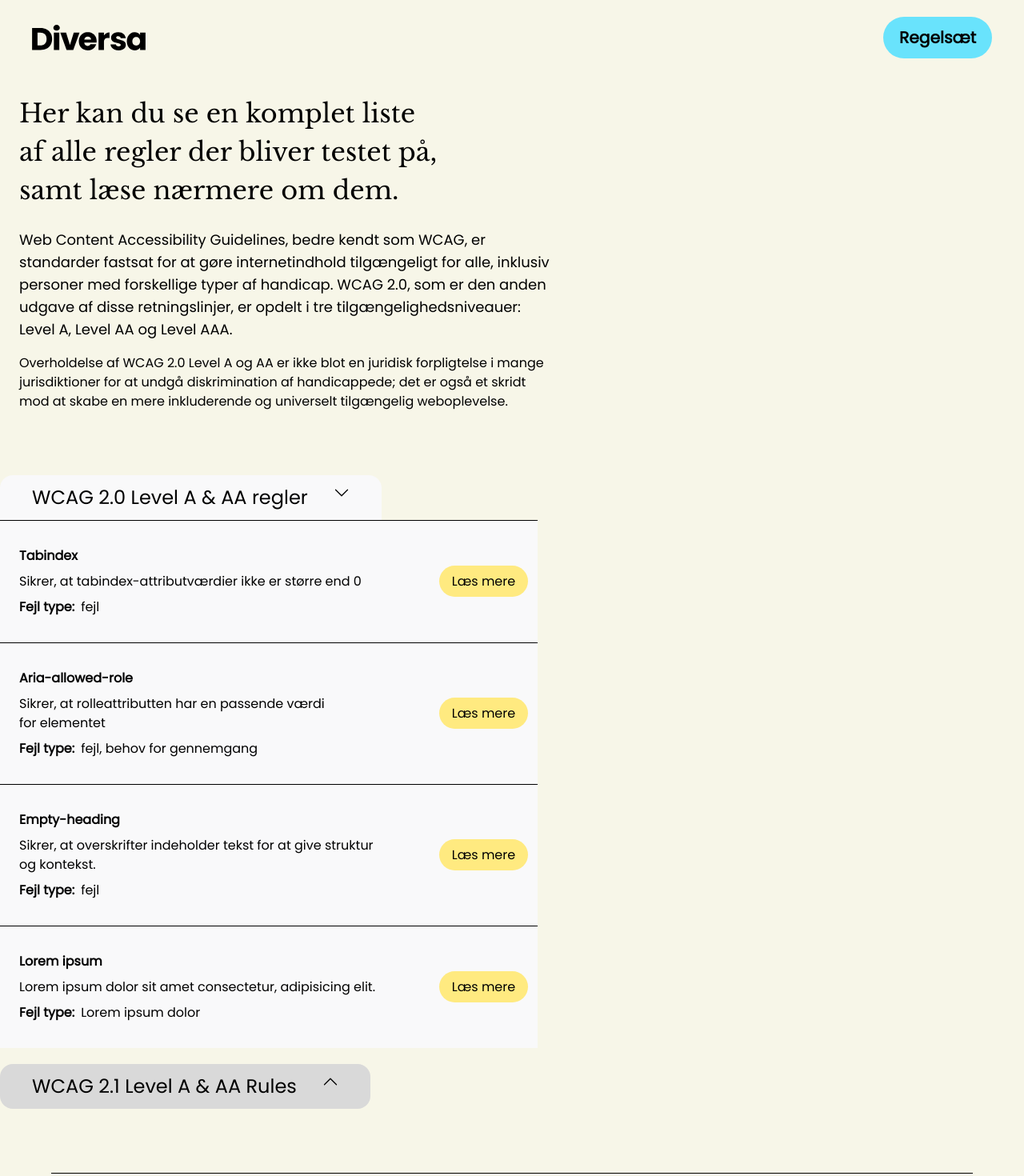
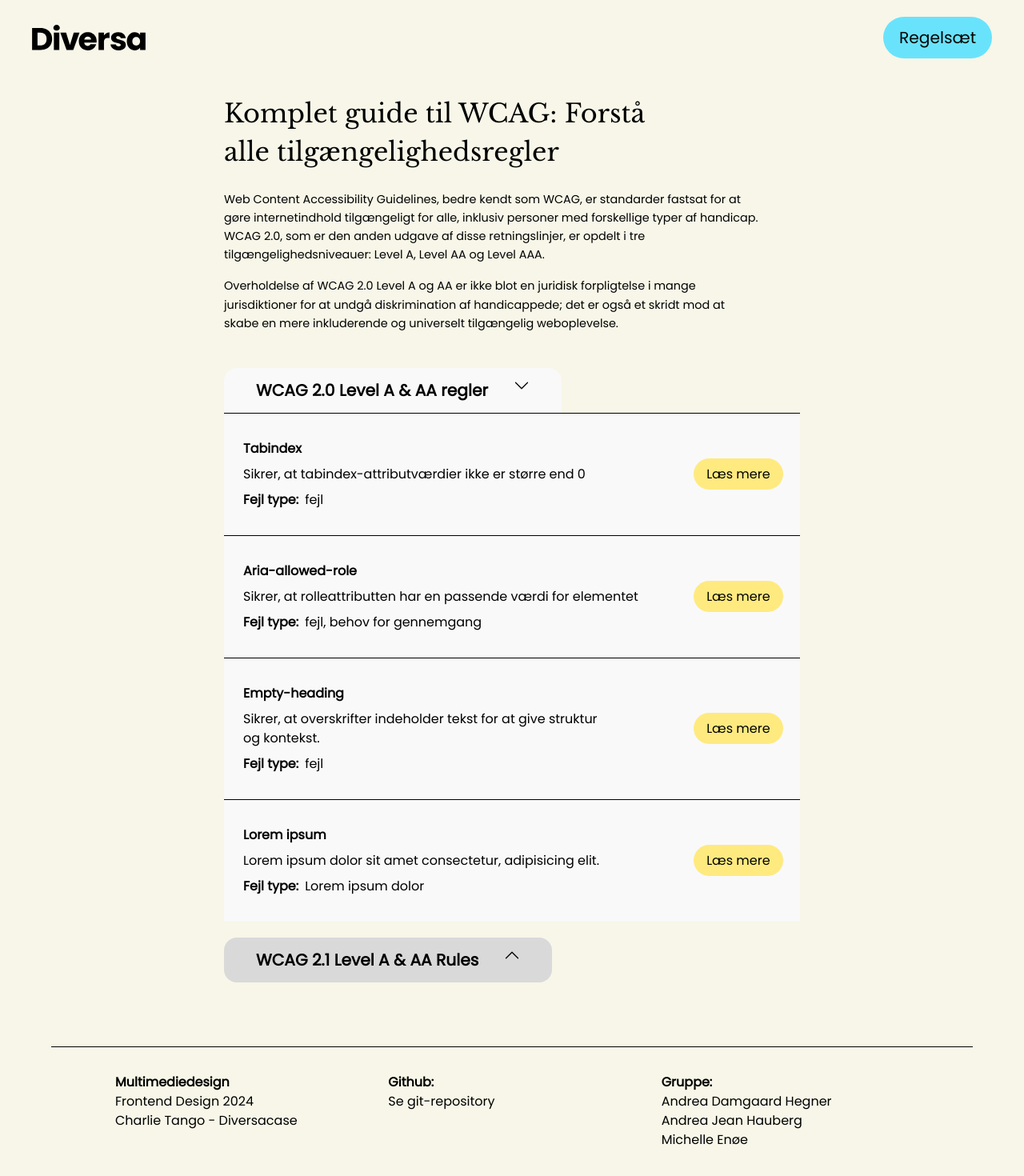
Before and after one commit to michelleenoe/diversa-case, a Next.js app: page /rules in a window 1280 px wide. Shown: the top 1470 px of the page at 80% size. Built offline with nearby package versions, Linux system fonts and the light colour scheme.

Commit message:
tailwind changes

```diff
--- a/src/app/[slug]/page.jsx
+++ b/src/app/[slug]/page.jsx
@@ -15,27 +15,59 @@ export default function RulesPage({ params }) {
 
   return (
     <>
-      <section>
-        <article className="pt-10  p-6">
+      <section className="grid grid-cols-gridContent">
+        <div className=" pt-10 col-start-3 ">
+          <h1 className={`${baskerville.className} large-size pb-6 max-w-2xl`}>
+            Komplet guide til WCAG: Forstå alle tilgængelighedsregler
+          </h1>
+          <article className="">
             <div className="pb-6 max-w-2xl">
-           <h1 className={`${baskerville.className} large-size pb-6 max-w-2xl`}>
-            Her kan du se en komplet liste af alle regler der bliver testet på, samt læse nærmere om dem.
-            </h1>
-            <p className="mb-4 text-lg">Web Content Accessibility Guidelines, bedre kendt som WCAG, er standarder fastsat for at gøre internetindhold tilgængeligt for alle, inklusiv personer med forskellige typer af handicap. WCAG 2.0, som er den anden udgave af disse retningslinjer, er opdelt i tre tilgængelighedsniveauer: Level A, Level AA og Level AAA.</p>
-<p className="mb-8 text-base">Overholdelse af WCAG 2.0 Level A og AA er ikke blot en juridisk forpligtelse i mange jurisdiktioner for at undgå diskrimination af handicappede; det er også et skridt mod at skabe en mere inkluderende og universelt tilgængelig weboplevelse.</p>
-
+              <p className="mb-4 small-size">
+                Web Content Accessibility Guidelines, bedre kendt som WCAG, er
+                standarder fastsat for at gøre internetindhold tilgængeligt for
+                alle, inklusiv personer med forskellige typer af handicap. WCAG
+                2.0, som er den anden udgave af disse retningslinjer, er opdelt
+                i tre tilgængelighedsniveauer: Level A, Level AA og Level AAA.
+              </p>
+              <p className="small-size">
+                Overholdelse af WCAG 2.0 Level A og AA er ikke blot en juridisk
+                forpligtelse i mange jurisdiktioner for at undgå diskrimination
+                af handicappede; det er også et skridt mod at skabe en mere
+                inkluderende og universelt tilgængelig weboplevelse.
+              </p>
             </div>
           </article>
 
-        <div className="w-12/12 max-w-2xl ">
+          <div className="pt-5">
             <Disclosure defaultOpen>
               {({ open }) => (
                 <>
-                <Disclosure.Button className={`${open ? " bg-tabbgcolor hover:bg-tabtopnotactive" : "bg-tabtopnotactive rounded-b-2xl"} rounded-t-2xl py-3 px-10 flex gap-8 text-left text-2xl p-2`}>
-                  <h2 className="">WCAG 2.0 Level A & AA regler</h2>
-                  <div className={`${open ? "rotate-180 transform" : ""} h-5 w-5 flex items-start`}>
-                    <svg className="w-7" xmlns="http://www.w3.org/2000/svg" width="6" height="6" fill="currentColor" class="bi bi-chevron-up" viewBox="0 0 16 16">
-                      <path fill-rule="evenodd" d="M7.646 4.646a.5.5 0 0 1 .708 0l6 6a.5.5 0 0 1-.708.708L8 5.707l-5.646 5.647a.5.5 0 0 1-.708-.708l6-6z" />
+                  <Disclosure.Button
+                    className={`${
+                      open
+                        ? " bg-tabbgcolor hover:bg-tabtopnotactive"
+                        : "bg-tabtopnotactive rounded-b-2xl"
+                    } rounded-t-2xl py-3 px-10 flex gap-8 text-left text-2xl p-2`}
+                  >
+                    <h2 className="tab-size">WCAG 2.0 Level A & AA regler</h2>
+                    <div
+                      className={`${
+                        open ? "rotate-180 transform" : ""
+                      } h-5 w-5 flex items-start`}
+                    >
+                      <svg
+                        className="w-7"
+                        xmlns="http://www.w3.org/2000/svg"
+                        width="6"
+                        height="6"
+                        fill="currentColor"
+                        class="bi bi-chevron-up"
+                        viewBox="0 0 16 16"
+                      >
+                        <path
+                          fill-rule="evenodd"
+                          d="M7.646 4.646a.5.5 0 0 1 .708 0l6 6a.5.5 0 0 1-.708.708L8 5.707l-5.646 5.647a.5.5 0 0 1-.708-.708l6-6z"
+                        />
                       </svg>
                     </div>
                   </Disclosure.Button>
@@ -51,7 +83,11 @@ export default function RulesPage({ params }) {
                           </div>
                         </div>
                         <div className="lg:w-1/5">
-                        <Link className=" py-2 px-4 rounded-full bg-primarycolor02 transition-colors duration-100 ease-in-out hover:bg-primarycolorvariant03" href={`/rules/${firstRule.id}`} prefetch={false}>
+                          <Link
+                            className=" py-2 px-4 rounded-full bg-primarycolor02 transition-colors duration-100 ease-in-out hover:bg-primarycolorvariant03"
+                            href={`/rules/${firstRule.id}`}
+                            prefetch={false}
+                          >
                             Læs mere
                           </Link>
                         </div>
@@ -63,11 +99,19 @@ export default function RulesPage({ params }) {
                           <p className="pt-2">{secondRule.description} </p>
                           <div className="pt-2 flex gap-2 ">
                             <p className=" font-bold ">Fejl type:</p>
-                          <p>{Array.isArray(secondRule.issuetype) ? secondRule.issuetype.join(", ") : secondRule.issuetype}</p>
+                            <p>
+                              {Array.isArray(secondRule.issuetype)
+                                ? secondRule.issuetype.join(", ")
+                                : secondRule.issuetype}
+                            </p>
                           </div>
                         </div>
                         <div className="lg:w-1/5">
-                        <Link className="py-2 px-4 rounded-full bg-primarycolor02 transition-colors duration-100 ease-in-out hover:bg-primarycolorvariant03" href={`/rules/${secondRule.id}`} prefetch={false}>
+                          <Link
+                            className="py-2 px-4 rounded-full bg-primarycolor02 transition-colors duration-100 ease-in-out hover:bg-primarycolorvariant03"
+                            href={`/rules/${secondRule.id}`}
+                            prefetch={false}
+                          >
                             Læs mere
                           </Link>
                         </div>
@@ -83,7 +127,11 @@ export default function RulesPage({ params }) {
                           </div>
                         </div>
                         <div className="lg:w-1/5">
-                        <Link className="py-2 px-4 rounded-full bg-primarycolor02 transition-colors duration-100 ease-in-out hover:bg-primarycolorvariant03" href={`/rules/${thirdRule.id}`} prefetch={false}>
+                          <Link
+                            className="py-2 px-4 rounded-full bg-primarycolor02 transition-colors duration-100 ease-in-out hover:bg-primarycolorvariant03"
+                            href={`/rules/${thirdRule.id}`}
+                            prefetch={false}
+                          >
                             Læs mere
                           </Link>
                         </div>
@@ -98,7 +146,11 @@ export default function RulesPage({ params }) {
                           </div>
                         </div>
                         <div className="lg:w-1/5">
-                        <Link className="py-2 px-4 rounded-full bg-primarycolor02 transition-colors duration-100 ease-in-out hover:bg-primarycolorvariant03" href={`/rules/${loremRule.id}`} prefetch={false}>
+                          <Link
+                            className="py-2 px-4 rounded-full bg-primarycolor02 transition-colors duration-100 ease-in-out hover:bg-primarycolorvariant03"
+                            href={`/rules/${loremRule.id}`}
+                            prefetch={false}
+                          >
                             Læs mere
                           </Link>
                         </div>
@@ -111,11 +163,32 @@ export default function RulesPage({ params }) {
             <Disclosure as="div" className="mt-5">
               {({ open }) => (
                 <>
-                <Disclosure.Button className={`${open ? " bg-tabbgcolor hover:bg-tabtopnotactive" : "bg-tabtopnotactive rounded-b-2xl"} rounded-t-2xl py-3 px-10 flex gap-8 text-left text-2xl p-2`}>
-                  <h1 className="">WCAG 2.1 Level A & AA Rules</h1>
-                  <div className={`${open ? "rotate-180 transform" : ""} h-5 w-5 flex items-start`}>
-                    <svg className="w-7" xmlns="http://www.w3.org/2000/svg" width="6" height="6" fill="currentColor" class="bi bi-chevron-up" viewBox="0 0 16 16">
-                      <path fill-rule="evenodd" d="M7.646 4.646a.5.5 0 0 1 .708 0l6 6a.5.5 0 0 1-.708.708L8 5.707l-5.646 5.647a.5.5 0 0 1-.708-.708l6-6z" />
+                  <Disclosure.Button
+                    className={`${
+                      open
+                        ? " bg-tabbgcolor hover:bg-tabtopnotactive"
+                        : "bg-tabtopnotactive rounded-b-2xl"
+                    } rounded-t-2xl py-3 px-10 flex gap-8 text-left text-2xl p-2`}
+                  >
+                    <h2 className="tab-size">WCAG 2.1 Level A & AA Rules</h2>
+                    <div
+                      className={`${
+                        open ? "rotate-180 transform" : ""
+                      } h-5 w-5 flex items-start`}
+                    >
+                      <svg
+                        className="w-7"
+                        xmlns="http://www.w3.org/2000/svg"
+                        width="6"
+                        height="6"
+                        fill="currentColor"
+                        class="bi bi-chevron-up"
+                        viewBox="0 0 16 16"
+                      >
+                        <path
+                          fill-rule="evenodd"
+                          d="M7.646 4.646a.5.5 0 0 1 .708 0l6 6a.5.5 0 0 1-.708.708L8 5.707l-5.646 5.647a.5.5 0 0 1-.708-.708l6-6z"
+                        />
                       </svg>
                     </div>
                   </Disclosure.Button>
@@ -131,7 +204,11 @@ export default function RulesPage({ params }) {
                           </div>
                         </div>
                         <div className="lg:w-1/5">
-                        <Link className="py-2 px-4 rounded-full bg-primarycolor02 transition-colors duration-100 ease-in-out hover:bg-primarycolorvariant03" href={`/rules/${firstRule.id}`} prefetch={false}>
+                          <Link
+                            className="py-2 px-4 rounded-full bg-primarycolor02 transition-colors duration-100 ease-in-out hover:bg-primarycolorvariant03"
+                            href={`/rules/${firstRule.id}`}
+                            prefetch={false}
+                          >
                             Læs mere
                           </Link>
                         </div>
@@ -143,11 +220,19 @@ export default function RulesPage({ params }) {
                           <p className="pt-2">{secondRule.description} </p>
                           <div className="pt-2 flex gap-2 ">
                             <p className=" font-bold ">Fejl type:</p>
-                          <p>{Array.isArray(secondRule.issuetype) ? secondRule.issuetype.join(", ") : secondRule.issuetype}</p>
+                            <p>
+                              {Array.isArray(secondRule.issuetype)
+                                ? secondRule.issuetype.join(", ")
+                                : secondRule.issuetype}
+                            </p>
                           </div>
                         </div>
                         <div className="lg:w-1/5">
-                        <Link className="py-2 px-4 rounded-full bg-primarycolor02 transition-colors duration-100 ease-in-out hover:bg-primarycolorvariant03" href={`/rules/${secondRule.id}`} prefetch={false}>
+                          <Link
+                            className="py-2 px-4 rounded-full bg-primarycolor02 transition-colors duration-100 ease-in-out hover:bg-primarycolorvariant03"
+                            href={`/rules/${secondRule.id}`}
+                            prefetch={false}
+                          >
                             Læs mere
                           </Link>
                         </div>
@@ -163,7 +248,11 @@ export default function RulesPage({ params }) {
                           </div>
                         </div>
                         <div className="lg:w-1/5">
-                        <Link className="py-2 px-4 rounded-full bg-primarycolor02 transition-colors duration-100 ease-in-out hover:bg-primarycolorvariant03" href={`/rules/${thirdRule.id}`} prefetch={false}>
+                          <Link
+                            className="py-2 px-4 rounded-full bg-primarycolor02 transition-colors duration-100 ease-in-out hover:bg-primarycolorvariant03"
+                            href={`/rules/${thirdRule.id}`}
+                            prefetch={false}
+                          >
                             Læs mere
                           </Link>
                         </div>
@@ -178,7 +267,11 @@ export default function RulesPage({ params }) {
                           </div>
                         </div>
                         <div className="lg:w-1/5">
-                        <Link className="py-2 px-4 rounded-full bg-primarycolor02 transition-colors duration-100 ease-in-out hover:bg-primarycolorvariant03" href={`/rules/${loremRule.id}`} prefetch={false}>
+                          <Link
+                            className="py-2 px-4 rounded-full bg-primarycolor02 transition-colors duration-100 ease-in-out hover:bg-primarycolorvariant03"
+                            href={`/rules/${loremRule.id}`}
+                            prefetch={false}
+                          >
                             Læs mere
                           </Link>
                         </div>
@@ -220,6 +313,7 @@ export default function RulesPage({ params }) {
         <div className="pl-4 py-6">
           <h1 className=" text-2xl ">Best Practices Rules</h1>
         </div> */}
+        </div>
       </section>
     </>
   );
--- a/src/app/globals.css
+++ b/src/app/globals.css
@@ -60,7 +60,6 @@ body {
 
 .large-size {
   font-size: var(--heading01);
-  font-weight: var(--thick);
   line-height: var(--heading-large-line-height);
   color: var(--primary-text-color);
   font-style: normal;
@@ -77,9 +76,14 @@ body {
 
 .normal-size {
   font-size: var(--heading06);
+  color: var(--primary-text-color);
+  margin-bottom: 1rem;
+}
+
+.tab-size {
+  font-size: var(--heading06);
   font-weight: var(--medium);
   color: var(--primary-text-color);
-  margin-bottom: 1rem;
 }
 
 .small-size {
--- a/src/app/report/page.jsx
+++ b/src/app/report/page.jsx
@@ -38,7 +38,7 @@ export default async function Side({ searchParams }) {
     <>
       <div className=" grid grid-cols-gridContent px-2 py-16 sm:px-0">
         <div className=" col-start-2 col-end-5">
-          <div className="medium-size text-center pb-0 md:pb-8">
+          <div className="large-size pb-0 md:pb-8">
             <h1 className={baskerville.className}>Rapport for {data.url}</h1>
           </div>
           <div className="card bg-white shadow-lg rounded-lg overflow-hidden">
```
Also changed, not shown: src/app/rules/[id]/page.jsx (+10 -6 lines). Lines whose indentation alone changed are shown as unchanged.
